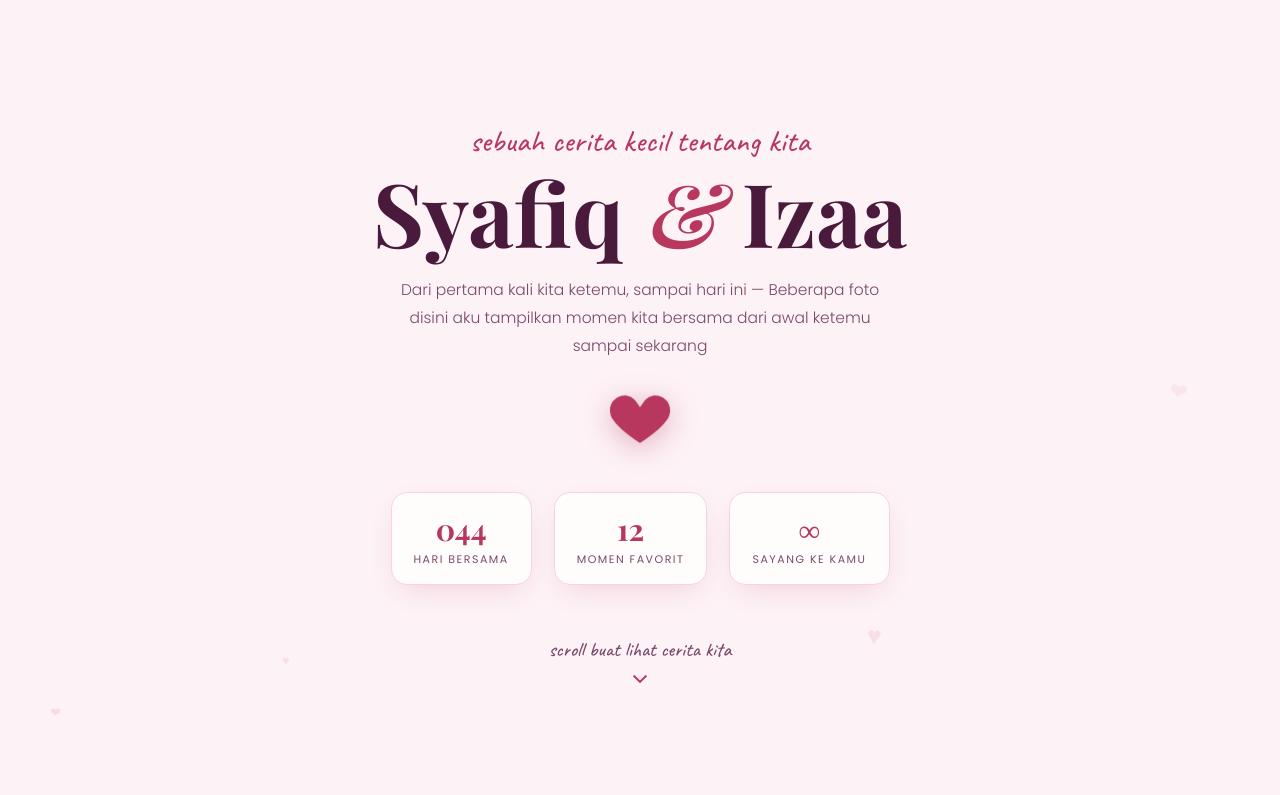
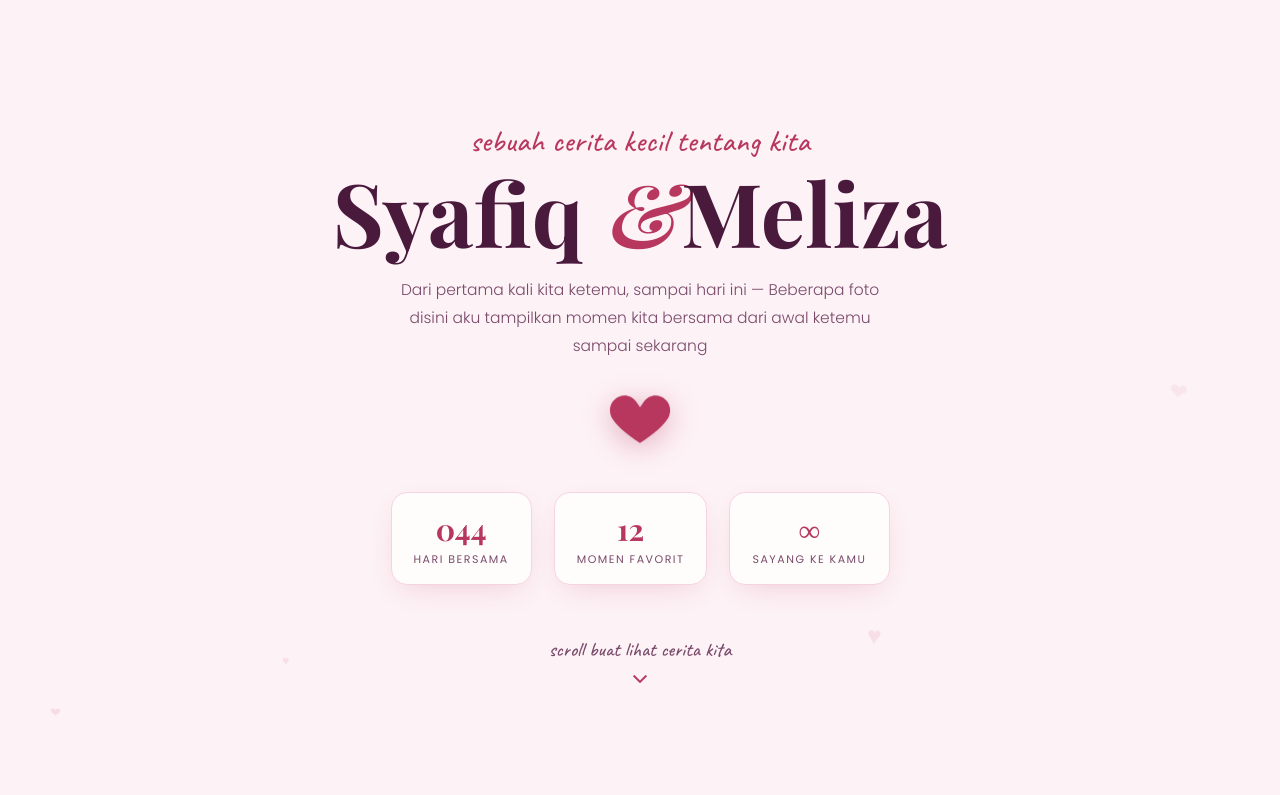
Before and after one commit to k1wi12/formygf, a plain HTML site: page index.html in a window 1280 px wide. Shown: the top 795 px of the page. Drawn offline with nearby package versions, Linux system fonts and the light colour scheme; a web font is replaced by a local one.

Commit message:
Update index.html

```diff
--- a/index.html
+++ b/index.html
@@ -14,7 +14,7 @@
 
 <section class="hero">
   <div class="eyebrow">sebuah cerita kecil tentang kita</div>
-  <h1>Syafiq <span>&amp;</span> Izaa</h1>
+  <h1>Syafiq <span>&amp;</span>Meliza </h1>
   <p class="sub">Dari pertama kali kita ketemu, sampai hari ini — Beberapa foto disini aku tampilkan momen
     kita bersama dari awal ketemu sampai sekarang
   </p>
```
